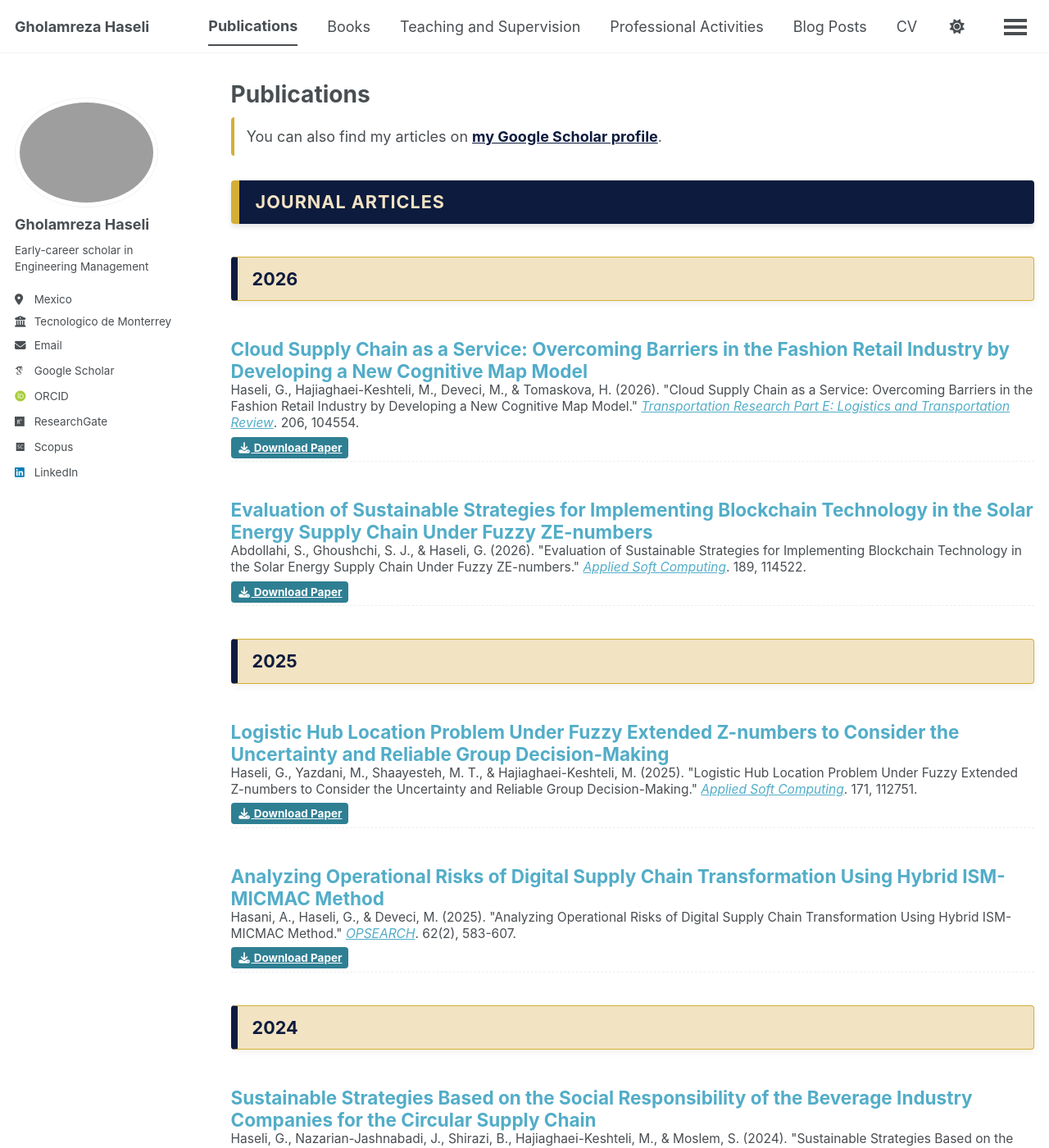
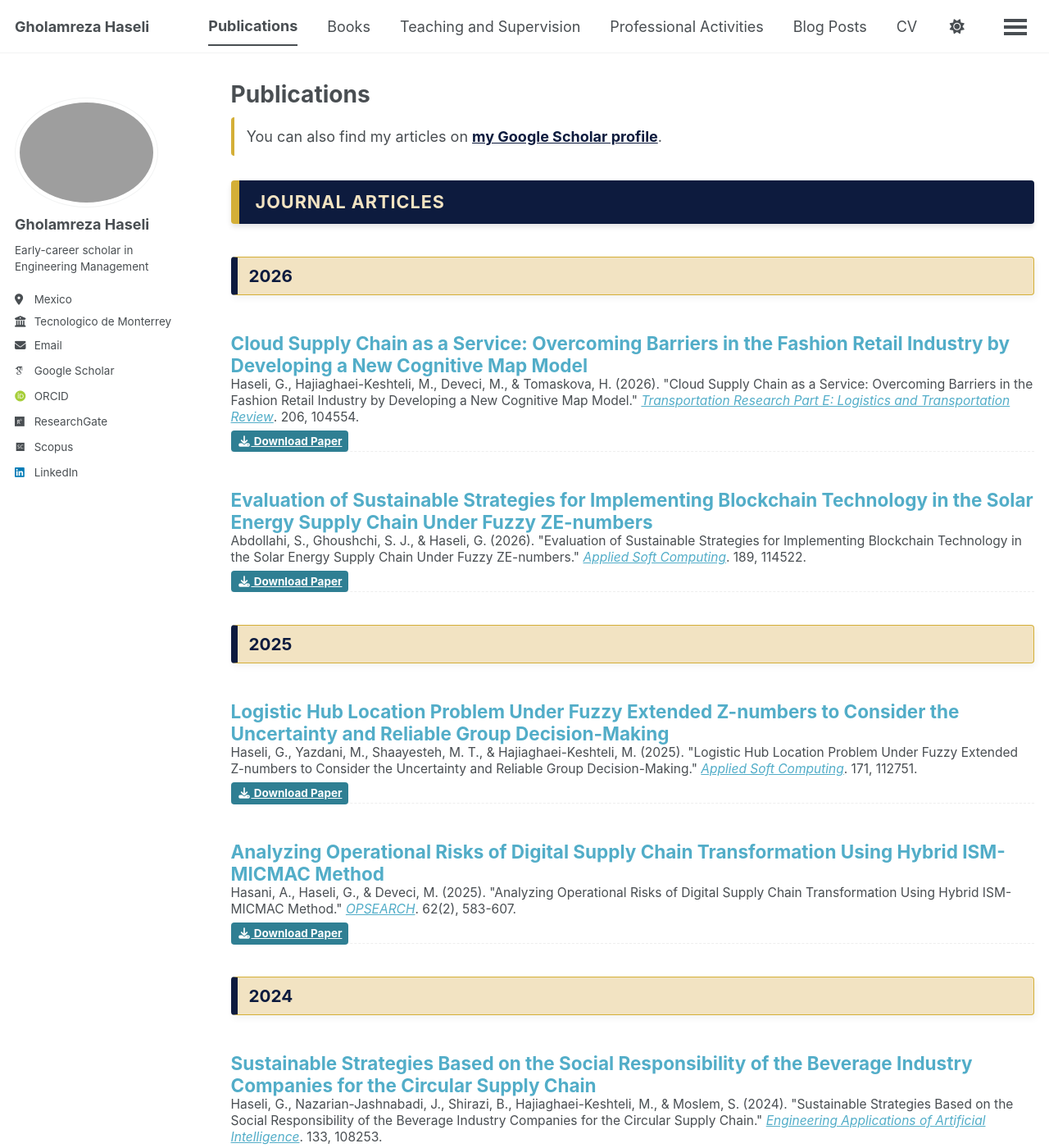
Before and after one commit to Gholamreza-Haseli/Gholamreza-Haseli.github.io, a Jekyll site: the page built from _pages/publications.html, in a window 1280 px wide and 1400 px high. Shown: the whole window at 82% size. Built offline with Jekyll 4.4.1, drawn with Linux system fonts in a browser that asks for light colours; some web fonts are replaced; a script bundle is joined from its source files by our own code; library files that are not in the unit come from our copies.

Commit message:
Update publications.html

```diff
--- a/_pages/publications.html
+++ b/_pages/publications.html
@@ -34,10 +34,10 @@ author_profile: true
   .poms-year-header {
     background-color: #f2e3c2;
     color: #0d1b3e;
-    padding: 10px 18px;
+    padding: 7px 14px;
     border-radius: 4px;
     margin: 40px 0 20px 0;
-    font-size: 1.2em;
+    font-size: 1.15em;
     font-weight: bold;
     display: block; /* کشیده شدن باکس در کل عرض همان‌طور که خواستی */
     border-left: 8px solid #0d1b3e; /* لبه سرمه‌ای سمت چپ برای تضاد زیبا */
@@ -49,8 +49,8 @@ author_profile: true
 
   /* جداکننده ظریف بین مقالات */
   .pub-item-wrapper {
-    margin-bottom: 15px;
-    padding-bottom: 10px;
+    margin-bottom: 5px;
+    padding-bottom: 5px;
     border-bottom: 1px dashed var(--border-color, #eee);
   }
 </style>
```
